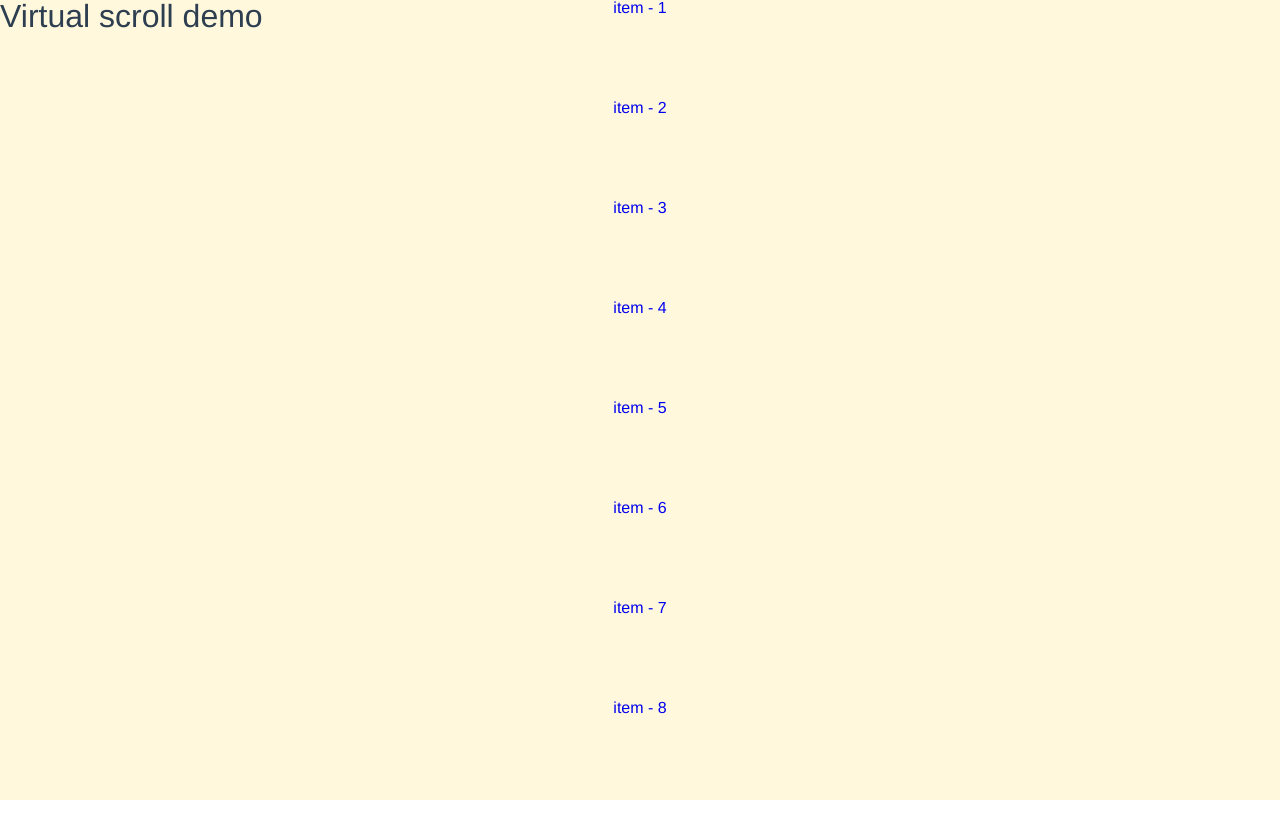
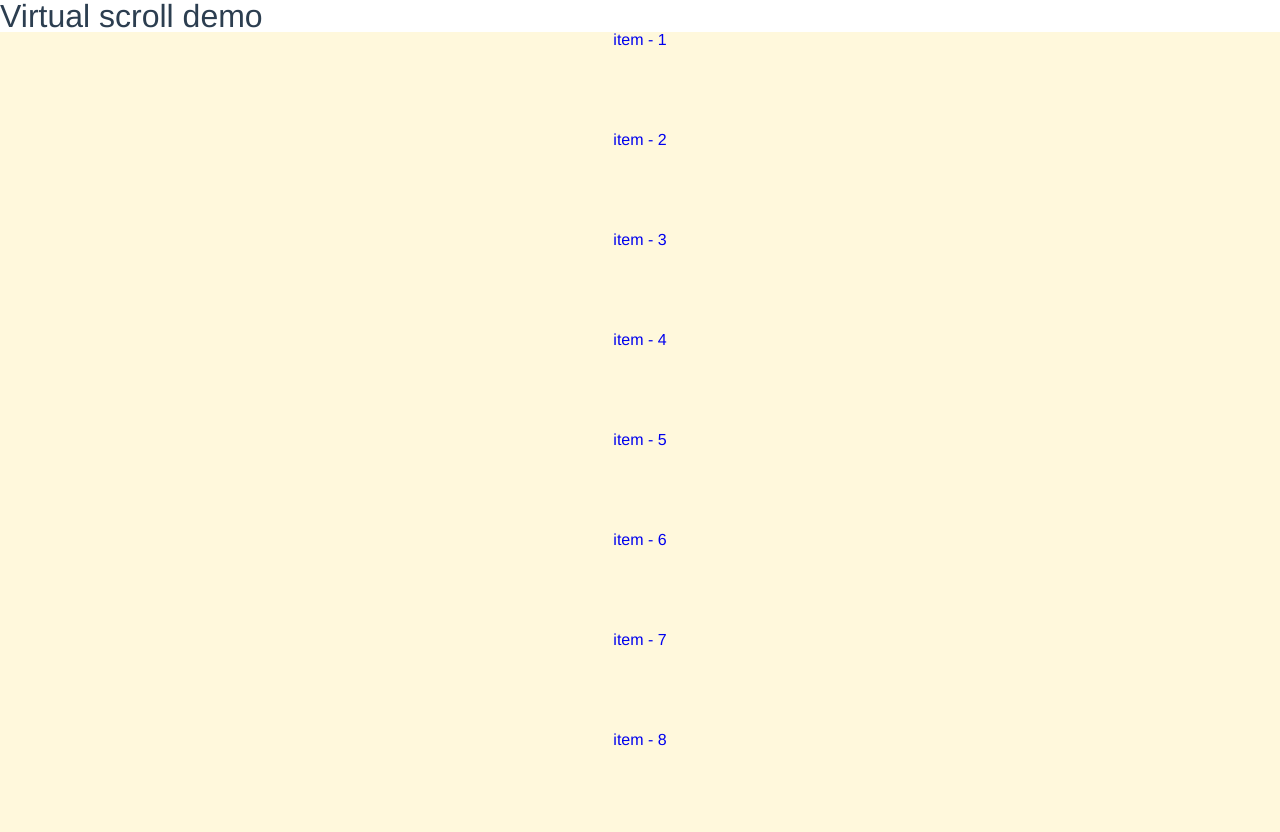
Before and after one commit to decrek/virtual-scroll, a Vue app: page / in a window 1280 px wide. Before the commit the page ends 800 px from the top, so only its background shows below. Built offline with nearby package versions, Linux system fonts and the light colour scheme.

Commit message:
move header to app

```diff
--- a/src/App.vue
+++ b/src/App.vue
@@ -1,5 +1,6 @@
 <template>
   <div id="app">
+    <h1 class="fixed-header">Virtual scroll demo</h1>
     <router-view />
   </div>
 </template>
@@ -13,4 +14,12 @@
     color: #2c3e50;
     font-size: 2rem;
   }
+
+  .fixed-header {
+    position: fixed;
+    top: 0;
+    left: 0;
+    z-index: 1;
+    height: 2rem;
+  }
 </style>
--- a/src/views/HomePage.vue
+++ b/src/views/HomePage.vue
@@ -1,16 +1,15 @@
 <template>
-  <div id="app">
-    <h1>Virtual scroll demo</h1>
-    <virtual-scroll :itemCount="itemCount" :height="height" :get-child-height="getChildHeight">
+  <main class="container">
+    <virtual-scroll class="my-first-custom-scroller" :itemCount="itemCount" :height="height" :get-child-height="getChildHeight">
       <template v-slot:default="slotProps">
         <ul>
           <li v-for="n in slotProps.visibleNodeCount" :key="n + slotProps.startNode" :data-aapje="n + slotProps.startNode" ref="item">
-            <router-link :to="`/${n + slotProps.startNode}`">item - {{ n + slotProps.startNode }}</router-link>
+            <router-link :to="`/${n + slotProps.startNode}`" :data-index="n + slotProps.startNode">item - {{ n + slotProps.startNode }}</router-link>
           </li>
         </ul>
       </template>
     </virtual-scroll>
-  </div>
+  </main>
 </template>
 
 <script>
@@ -23,7 +22,7 @@
     data() {
       return {
         itemCount: 10000,
-        height: 1024,
+        height: null,
       }
     },
     created() {
@@ -48,13 +47,6 @@
 </script>
 
 <style>
-  h1 {
-    position: fixed;
-    top: 0;
-    left: 0;
-    z-index: 1;
-  }
-
   li {
     display: flex;
     /*margin-bottom: 50px;*/
@@ -66,4 +58,8 @@
     font-size: 1rem;
   }
 
+  .my-first-custom-scroller {
+    padding-top: 2rem;
+  }
+
 </style>
```
